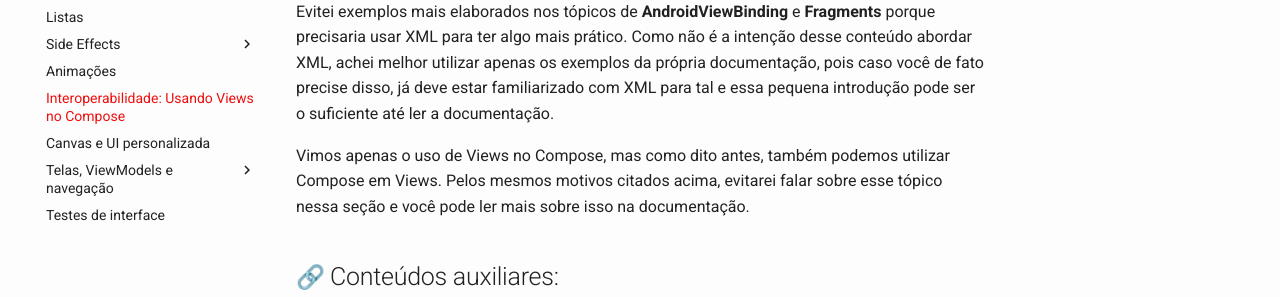
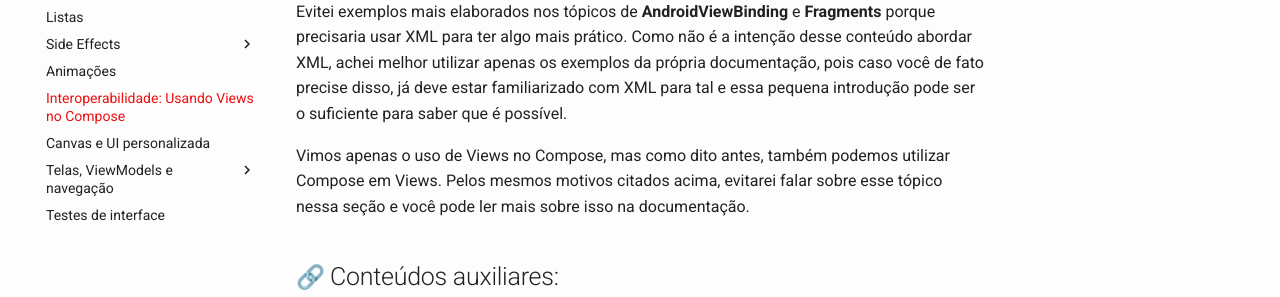
Before and after one commit to jsericksk/Jetpack-Compose-Journey, an MkDocs documentation site: the page built from docs/interoperability.md, in a window 1280 px wide and 900 px high, scrolled down 2654 px. Shown: the part 370-667 px from the top of the window. Built offline with MkDocs 1.6.1 and Material for MkDocs 9.7.7, drawn with Linux system fonts in a browser that asks for light colours; emoji names are drawn with the system emoji font; comment, search, counter and statistics services are not loaded; some of the changed text lies outside the part shown.

Commit message:
interoperability.md atualizado

```diff
--- a/docs/interoperability.md
+++ b/docs/interoperability.md
@@ -99,7 +99,7 @@ fun FragmentInComposeExample() {
 
 ## Conclusão
 
-Evitei exemplos mais elaborados nos tópicos de **AndroidViewBinding** e **Fragments** porque precisaria usar XML para ter algo mais prático. Como não é a intenção desse conteúdo abordar XML, achei melhor utilizar apenas os exemplos da própria documentação, pois caso você de fato precise disso, já deve estar familiarizado com XML para tal e essa pequena introdução pode ser o suficiente até ler a documentação.
+Evitei exemplos mais elaborados nos tópicos de **AndroidViewBinding** e **Fragments** porque precisaria usar XML para ter algo mais prático. Como não é a intenção desse conteúdo abordar XML, achei melhor utilizar apenas os exemplos da própria documentação, pois caso você de fato precise disso, já deve estar familiarizado com XML para tal e essa pequena introdução pode ser o suficiente para saber que é possível.
 
 Vimos apenas o uso de Views no Compose, mas como dito antes, também podemos utilizar Compose em Views. Pelos mesmos motivos citados acima, evitarei falar sobre esse tópico nessa seção e você pode ler mais sobre isso na documentação.
 
```
Also changed, not shown: other parts of docs/interoperability.md (+1 -1 lines).
